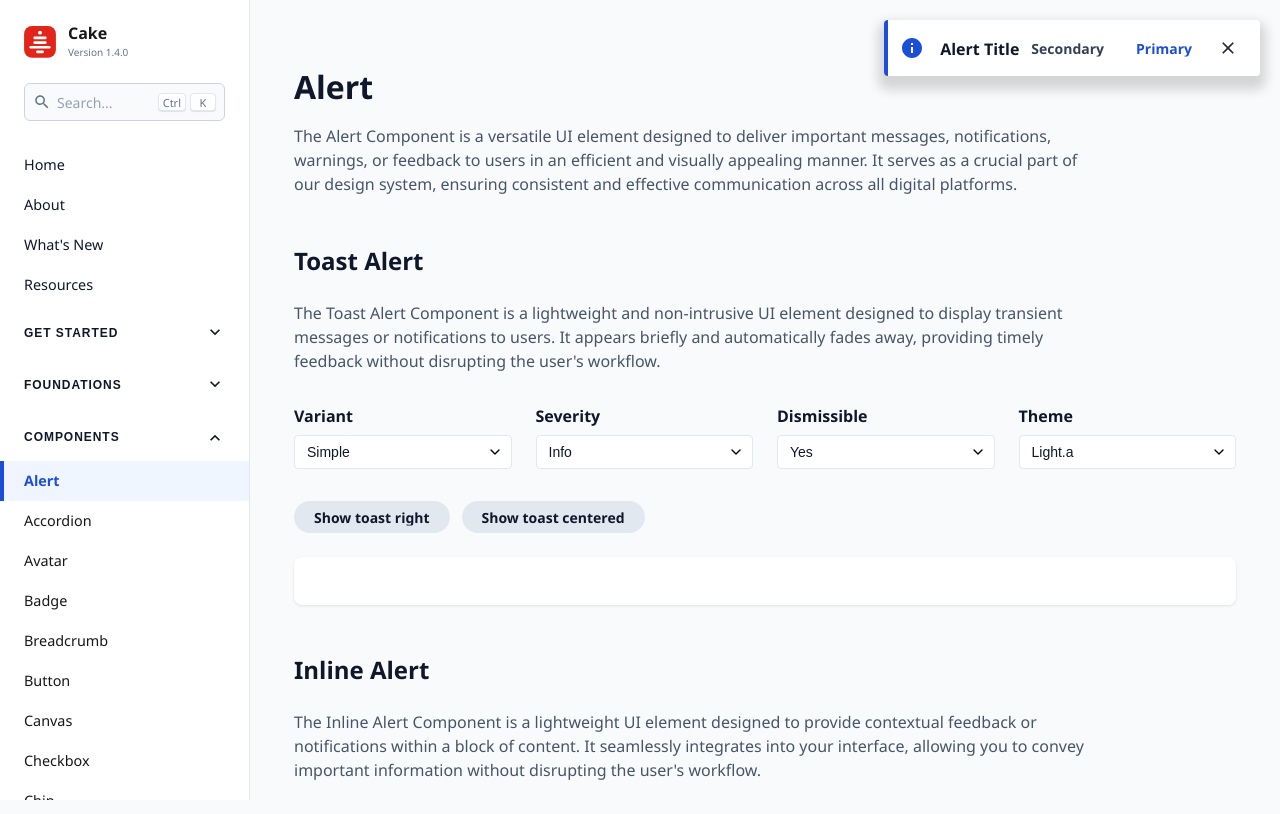
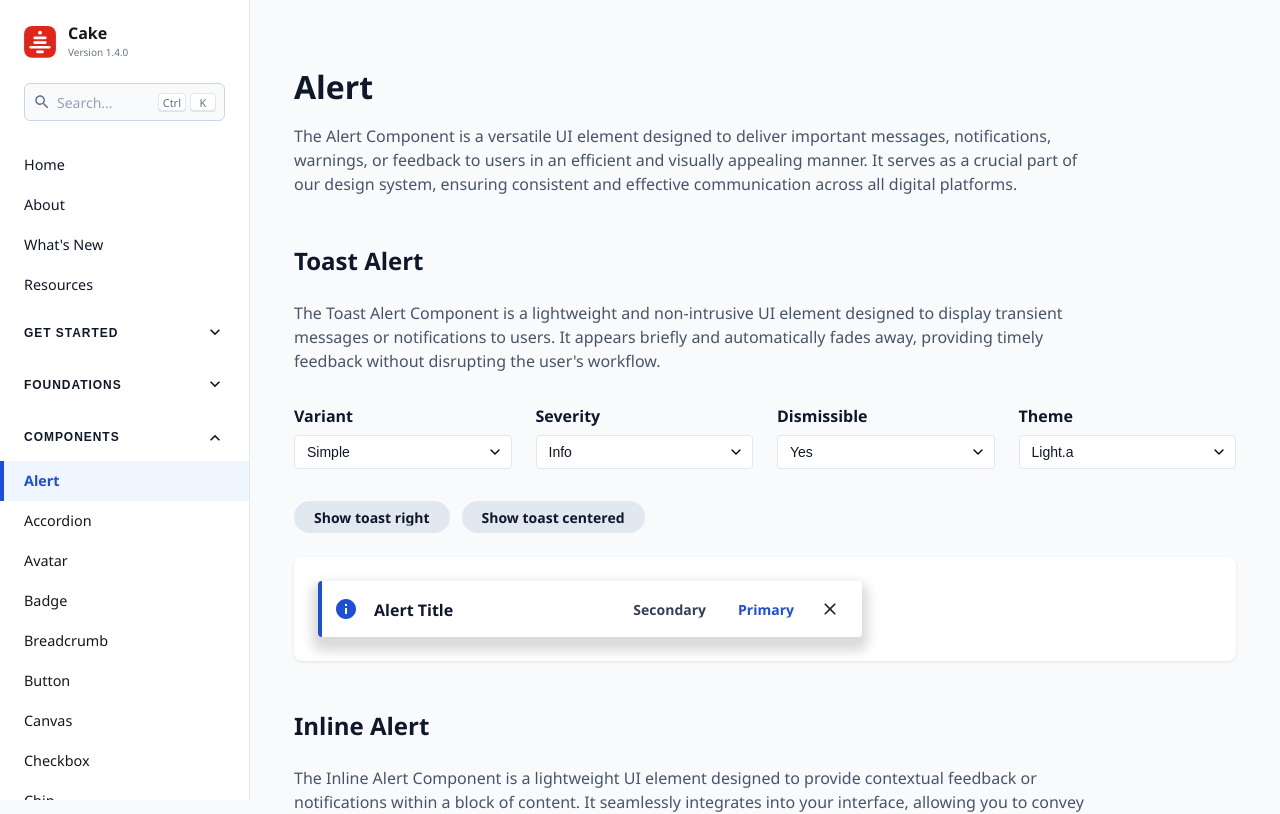
Before and after one commit to cake-admin/cakev2, a React (Create React App) app: page /components/alert in a window 1280 px wide. Shown: the top 814 px of the page. Built offline with nearby package versions, Linux system fonts and the light colour scheme.

Commit message:
Revert component example back to INLINE type

```diff
--- a/src/pages/AlertPage.js
+++ b/src/pages/AlertPage.js
@@ -287,7 +287,7 @@ const AlertPage = () => {
 
         <PreviewContainer theme={theme}>
           <Alert
-            type={ALERT_TYPES.TOAST}
+            type={ALERT_TYPES.INLINE}
             variant={variant}
             severity={severity}
             theme={theme}
```
